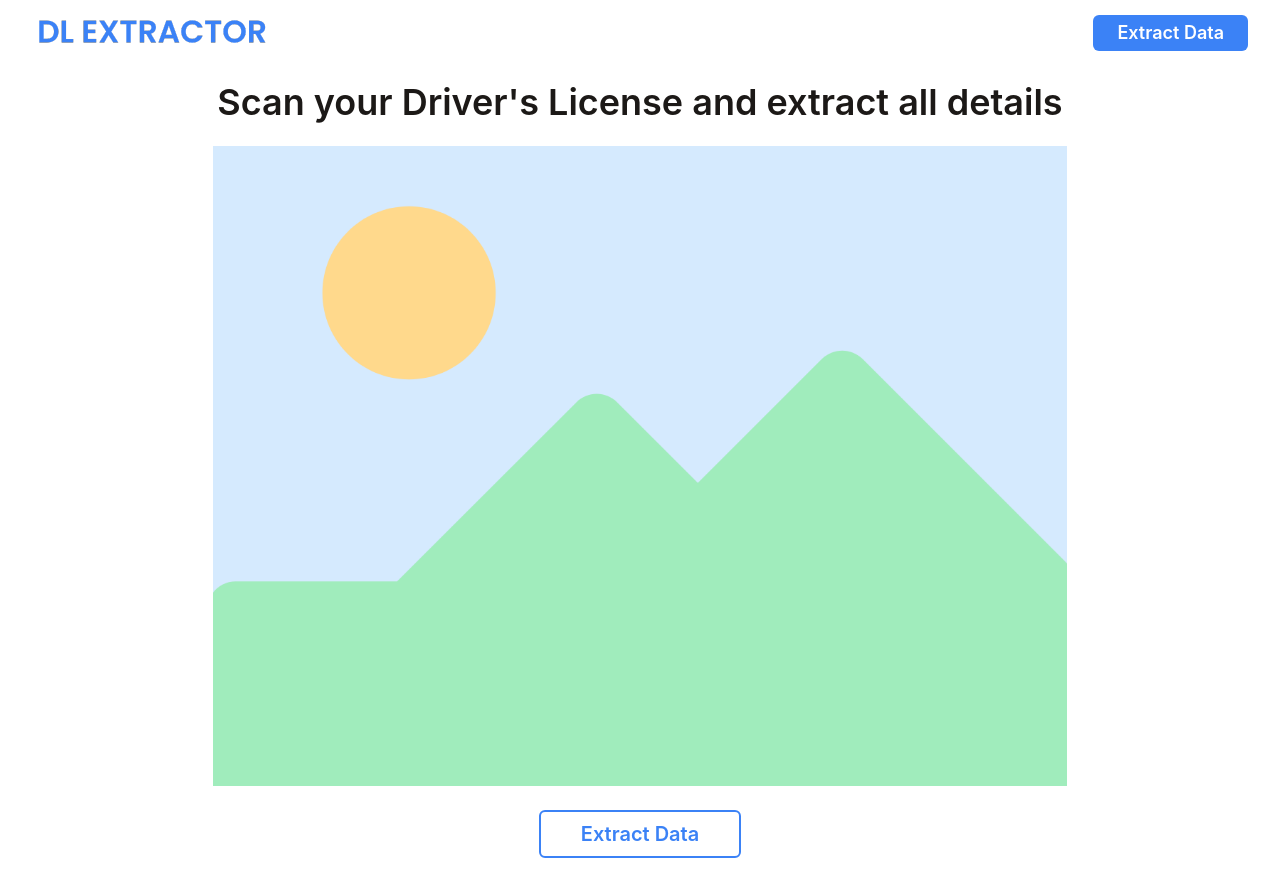
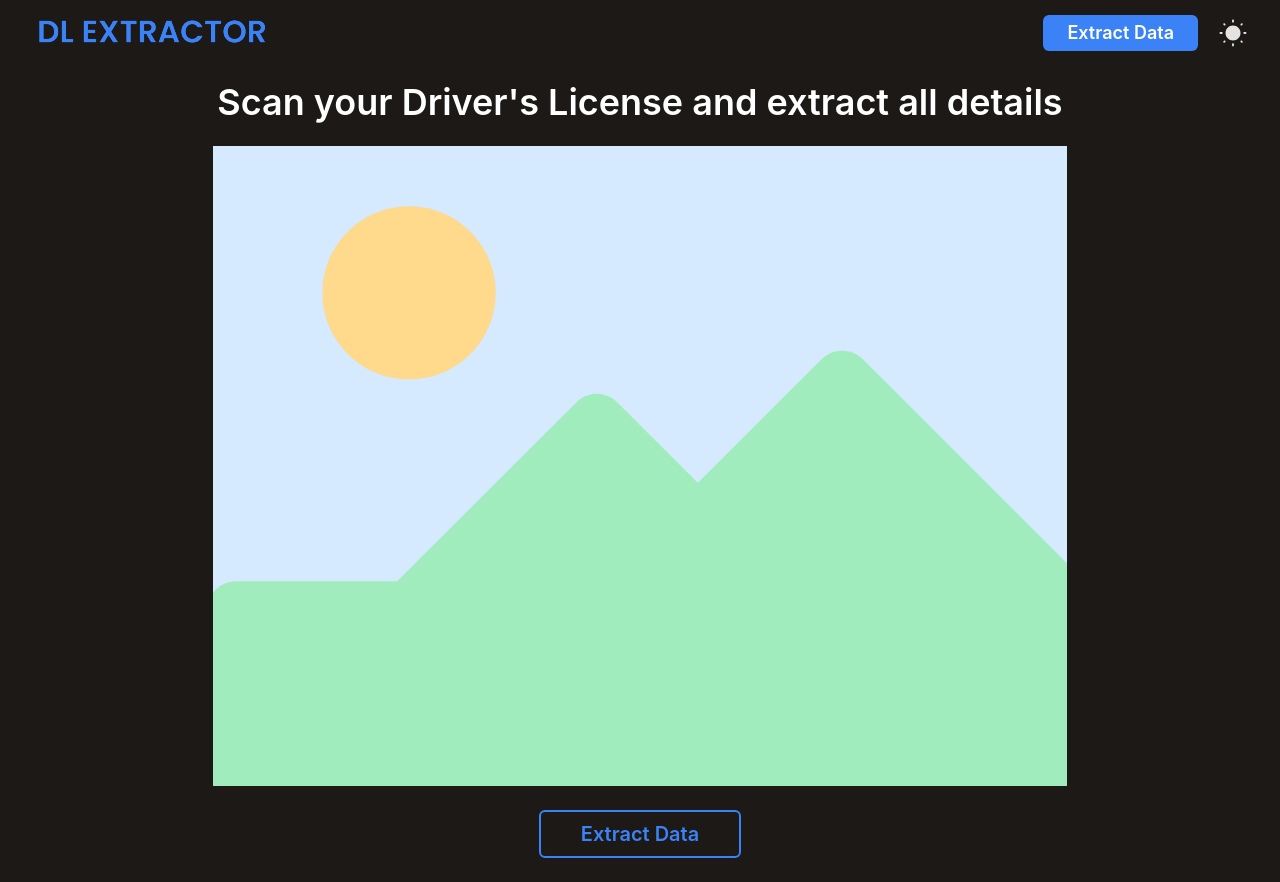
Before and after one commit to SasnarineDeodat/Full-Stack_SWE_Interview_Challenge, a React (Vite) app: page / in a window 1280 px wide. Built offline with nearby package versions, Linux system fonts and the light colour scheme.

Commit message:
setup the dark mode

```diff
--- /dev/null
+++ b/src/components/DarkMode.jsx
@@ -0,0 +1,50 @@
+import { useLayoutEffect, useState } from "react";
+import sun from "../assets/sun.svg";
+import moon from "../assets/moon.svg";
+
+export default function DarkMode() {
+  const [theme, setTheme] = useState("dark");
+
+  useLayoutEffect(() => {
+    if (localStorage.getItem("selectedTheme") === "light") {
+      setTheme("light");
+    } else {
+      setTheme("dark");
+    }
+  }, []);
+
+  useLayoutEffect(() => {
+    if (theme === "light") {
+      document.querySelector("body").className = "light";
+      localStorage.setItem("selectedTheme", "light");
+    } else {
+      document.querySelector("body").className = "dark";
+      localStorage.setItem("selectedTheme", "dark");
+    }
+  }, [theme]);
+
+  const toggleTheme = () => {
+    setTheme(theme === "light" ? "dark" : "light");
+  };
+
+  return (
+    <div>
+      <img
+        className="hidden dark:block cursor-pointer ml-5"
+        src={sun}
+        alt="Light Mode"
+        onClick={toggleTheme}
+        width={30}
+        height={30}
+      />
+      <img
+        className="block dark:hidden cursor-pointer ml-5"
+        src={moon}
+        alt="Dark Mode"
+        onClick={toggleTheme}
+        width={30}
+        height={30}
+      />
+    </div>
+  );
+}
--- a/src/components/Navbar.jsx
+++ b/src/components/Navbar.jsx
@@ -1,4 +1,5 @@
 import logo from "../assets/logo.png";
+import DarkMode from "./DarkMode";
 
 export default function Navbar() {
   return (
@@ -11,6 +12,7 @@ export default function Navbar() {
           Extract Data
         </button>
       </div>
+      <DarkMode />
     </div>
   );
 }
--- a/tailwind.config.js
+++ b/tailwind.config.js
@@ -1,5 +1,6 @@
 /** @type {import('tailwindcss').Config} */
 export default {
+  darkMode: "class",
   content: ["./index.html", "./src/**/*.{js,ts,jsx,tsx}"],
   theme: {
     extend: {},
```
Also changed, not shown: src/assets/moon.svg (added), src/assets/sun.svg (added).
